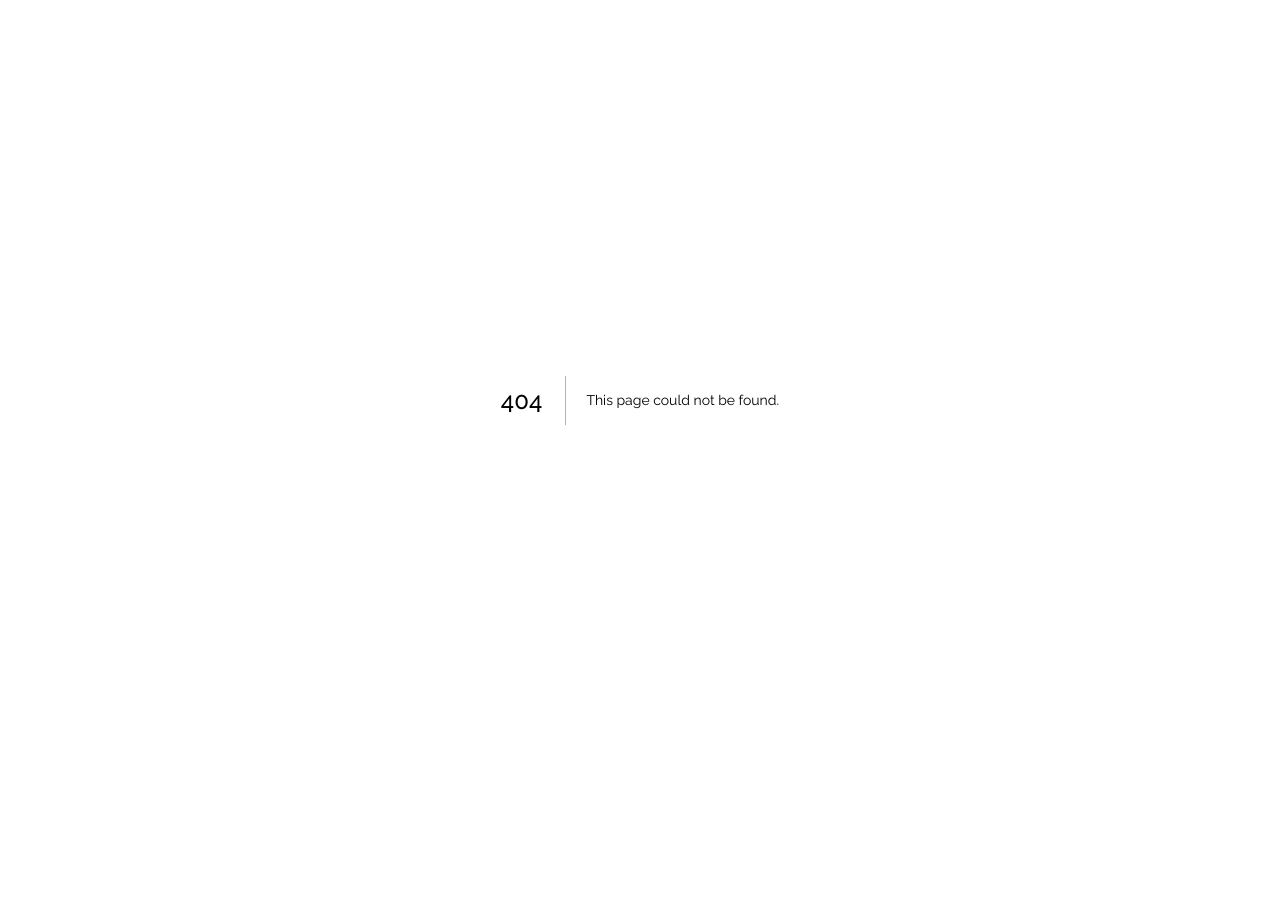
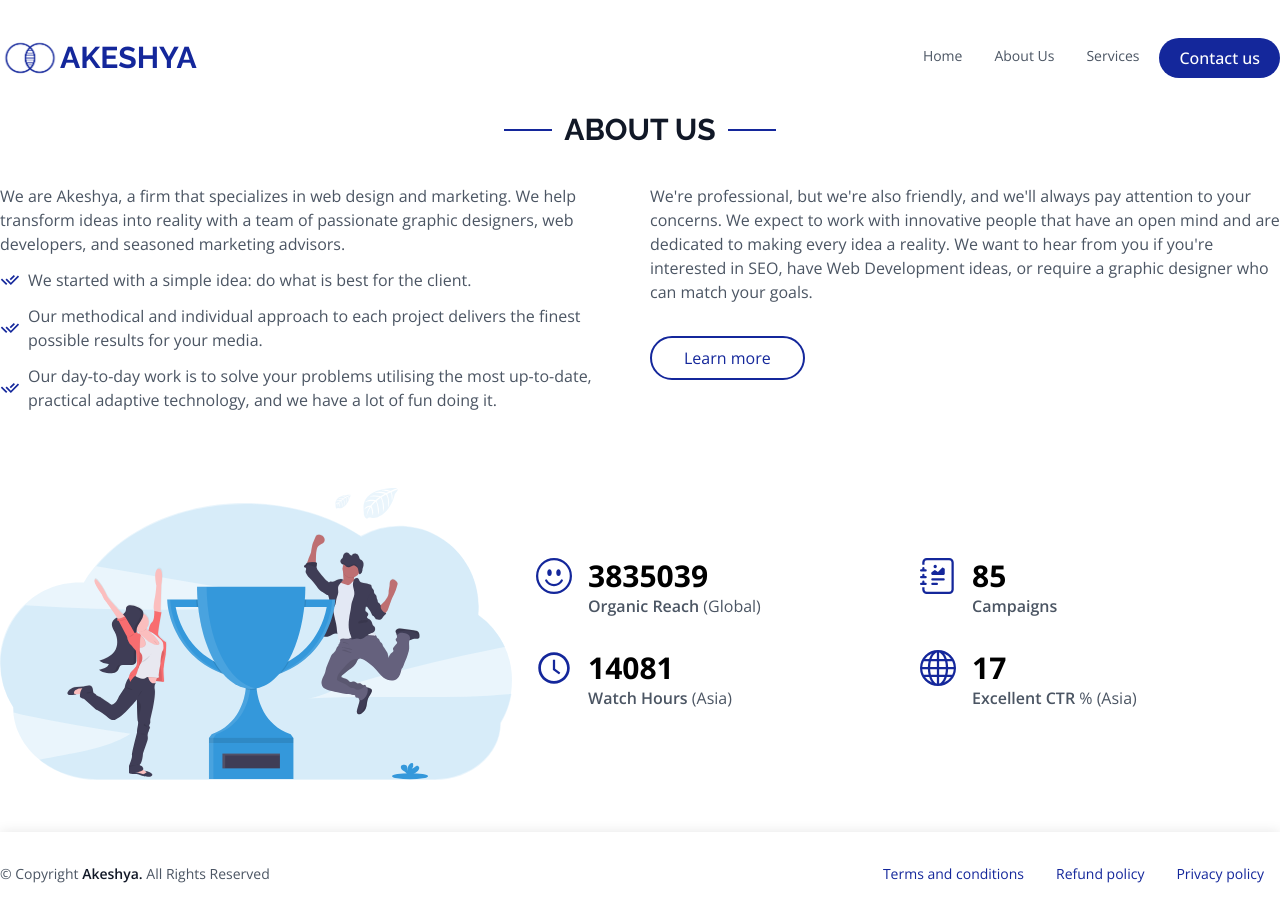
Before and after one commit to rupeshbisen/akeshya.com, a Next.js app: page /aboutus in a window 1280 px wide. Before the commit this address had no page. Shown: the top 922 px of the page. Before the commit the page ends 800 px from the top, so only its background shows below. Built offline with nearby package versions, Linux system fonts and the light colour scheme.

Commit message:
link the pages

```diff
--- /dev/null
+++ b/src/app/aboutus/page.tsx
@@ -0,0 +1,10 @@
+import AboutComponent from "@/components/aboutComponent";
+
+
+export default function AboutUs() {
+    return (
+        <div className='mt-24 mb-9'>
+            <AboutComponent />
+        </div>
+    )
+}
--- /dev/null
+++ b/src/app/contactus/page.tsx
@@ -0,0 +1,10 @@
+import ContactComponent from '@/components/contactComponent'
+import React from 'react'
+
+export default function Contactus() {
+    return (
+        <div className='mt-24'>
+            <ContactComponent />
+        </div>
+    )
+}
--- a/src/app/layout.tsx
+++ b/src/app/layout.tsx
@@ -2,6 +2,9 @@
 import type { Metadata } from "next";
 import { Open_Sans } from "next/font/google";
 import "./globals.css";
+import Navbar from "@/components/navbar";
+import Footer from "@/components/footer";
+import ScrollToTopButton from "@/commonComponents/ScrollToTopButton";
 
 const openSans = Open_Sans({ subsets: ["latin"] });
 
@@ -24,7 +27,14 @@ export default function RootLayout({
         >
         </link>
       </head>
-      <body className={openSans.className}>{children}</body>
+      <body className={openSans.className}>
+        <Navbar />
+        <main className="flex flex-col items-center justify-between">
+          {children}
+        </main>
+        <Footer />
+        <ScrollToTopButton />
+      </body>
     </html>
   );
 }
--- a/src/app/page.tsx
+++ b/src/app/page.tsx
@@ -1,16 +1,13 @@
 'use client'
-import AboutUs from "@/components/aboutUs";
-import ContactUs from "@/components/contactUs";
+import ContactUs from "@/components/contactComponent";
 import Features from "@/components/features";
-import Footer from "@/components/footer";
 import HeroSection from "@/components/heroSection";
-import Navbar from "@/components/navbar";
 import Process from "@/components/process";
-import ScrollToTopButton from "@/commonComponents/ScrollToTopButton";
 import Services from "@/components/services";
 import Aos from "aos";
 import 'aos/dist/aos.css';
 import { useEffect } from "react";
+import AboutComponent from "@/components/aboutComponent";
 
 export default function Home() {
   useEffect(() => {
@@ -21,18 +18,13 @@ export default function Home() {
   }, []);
 
   return (
-    <main className="flex min-h-screen flex-col items-center justify-between">
-      <Navbar />
     <div className="mt-24 w-full">
       <HeroSection />
-        <AboutUs />
+      <AboutComponent />
       <Services />
       <Process />
       <Features />
       <ContactUs />
     </div>
-      <Footer />
-      <ScrollToTopButton />
-    </main>
   );
 }
--- a/src/components/aboutUs/index.tsx
+++ b/src/components/aboutComponent/index.tsx
@@ -1,3 +1,4 @@
+'use client'
 import Image from 'next/image'
 import About from '../../../public/assest/counts-img.svg'
 import { BsGlobe } from "react-icons/bs";
@@ -5,16 +6,16 @@ import { BsEmojiSmile, BsJournalRichtext } from "react-icons/bs";
 import { AiOutlineClockCircle } from "react-icons/ai";
 import NumberTicker from '@/commonComponents/NumberTicker';
 import { RiCheckDoubleLine } from "react-icons/ri";
+import { useRouter } from 'next/navigation';
 
-export default function AboutUs() {
+export default function AboutComponent() {
+    const router = useRouter();
     return (
-        <div className='max-w-screen-xl mx-auto py-4 px-4 xl:px-0'>
-            <div data-aos="fade-up">
-                <div className='text-3xl flex items-center justify-center font-light text-[#14279b] mb-9'>
-                    <div className='h-[2px] w-12 m-3 bg-[#14279b]' />
-                    <h1 className='text-gray-900 font-bold'>ABOUT US</h1>
-                    <div className='h-[2px] w-12 m-3 bg-[#14279b]' />
-                </div>
+        <div id='aboutus' className='max-w-screen-xl mx-auto py-4 px-4 xl:px-0'>
+            <div className='text-3xl flex items-center justify-center font-light text-[#14279b] mb-9' data-aos="fade-up">
+                <div className='h-[2px] w-12 m-3 bg-[#14279b]' />
+                <h1 className='text-gray-900 font-bold'>ABOUT US</h1>
+                <div className='h-[2px] w-12 m-3 bg-[#14279b]' />
             </div>
 
             <div className='grid grid-cols-1 lg:grid-cols-2 gap-5' >
@@ -26,12 +27,12 @@ export default function AboutUs() {
                 </div>
                 <div data-aos="fade-up" data-aos-delay="300">
                     <p className='text-gray-600'>We&apos;re professional, but we&apos;re also friendly, and we&apos;ll always pay attention to your concerns. We expect to work with innovative people that have an open mind and are dedicated to making every idea a reality. We want to hear from you if you&apos;re interested in SEO, have Web Development ideas, or require a graphic designer who can match your goals.</p>
-                    <button className='text-[#14279b] hover:text-white hover:bg-[#14279b] px-8 py-2 border-2 border-[#14279b] rounded-full mt-8'>Learn more</button>
+                    <button className='text-[#14279b] hover:text-white hover:bg-[#14279b] px-8 py-2 border-2 border-[#14279b] rounded-full mt-8' onClick={() => router.push('/#services')}>Learn more</button>
                 </div>
             </div>
 
             <div className='grid grid-cols-1 md:grid-cols-10 mt-16 items-center'>
-                <div className='md:col-span-4' data-aos="fade-right" data-aos-delay="150">
+                <div className='sm:col-span-10 md:col-span-4' data-aos="fade-right" data-aos-delay="150">
                     <Image src={About} alt='this is image' />
                 </div>
                 <div className='md:col-span-3 md:ml-6' data-aos="fade-left" data-aos-delay="300">
--- a/src/components/contactUs/index.tsx
+++ b/src/components/contactComponent/index.tsx
@@ -2,9 +2,9 @@ import React from 'react'
 import { LuMapPin } from "react-icons/lu";
 import { RiMailSendLine, RiPhoneLine } from "react-icons/ri";
 
-export default function ContactUs() {
+export default function ContactComponent() {
     return (
-        <div className='max-w-screen-xl mx-auto p-4 text-sm'>
+        <div id='contact' className='max-w-screen-xl mx-auto p-4 text-sm'>
             <div data-aos="fade-up">
                 <div className='text-3xl flex items-center justify-center text-[#14279b] mb-11 font-light'>
                     <div className='h-[2px] w-12 m-3 bg-[#14279b]' />
@@ -14,7 +14,7 @@ export default function ContactUs() {
             </div>
 
             <div className='grid grid-cols-1 sm:grid-cols-2 md:grid-cols-12 gap-8 mb-12' >
-                <div className='lg:col-span-4 md:col-span-6'  data-aos="fade-up " data-aos-delay="100 ">
+                <div className='lg:col-span-4 md:col-span-6' data-aos="fade-up " data-aos-delay="100 ">
                     <h2 className='text-[#14279b] text-3xl mb-2 font-semibold'>Akeshya</h2>
                     <p className='text-gray-500'>Designers, developers & marketeers capable of delivering solutions according to your needs,</p>
                 </div>
@@ -33,15 +33,17 @@ export default function ContactUs() {
                     </div>
                 </div>
                 <div className='lg:col-span-5 md:col-span-12' data-aos="fade-up " data-aos-delay="300">
-                    <div>
-                        <input type='text' className='w-full p-3 border mb-4' placeholder='Your Name' />
-                        <input type='email' className='w-full p-3 border mb-4' placeholder='Your Email' />
-                        <input type='text' className='w-full p-3 border mb-4' placeholder='Subject' />
-                        <textarea rows={5} className='w-full p-3 border mb-4' placeholder='Message' />
-                    </div>
-                    <div className='flex justify-center'>
-                        <button className='bg-[#14279b] hover:bg-[#57aae1] text-white py-3 px-5 text-base rounded-full' >Send Message</button>
-                    </div>
+                    <form className='php-email-form' method='POST' name='contact'><input type='hidden' name='form-name' value='contact' />
+                        <div>
+                            <input type='text' className='w-full p-3 border mb-4' placeholder='Your Name' required />
+                            <input type='email' className='w-full p-3 border mb-4' placeholder='Your Email' required />
+                            <input type='text' className='w-full p-3 border mb-4' placeholder='Subject' required />
+                            <textarea rows={5} className='w-full p-3 border mb-4' placeholder='Message' required />
+                        </div>
+                        <div className='flex justify-center'>
+                            <button type="submit" className='bg-[#14279b] hover:bg-[#57aae1] text-white py-3 px-5 text-base rounded-full' >Send Message</button>
+                        </div>
+                    </form>
                 </div>
             </div>
         </div>
--- a/src/components/heroSection/index.tsx
+++ b/src/components/heroSection/index.tsx
@@ -2,8 +2,10 @@ import Image from 'next/image'
 import React from 'react'
 import Hero from '../../../public/assest/hero-img.png'
 import { heroScrollImage } from '@/utils'
+import { useRouter } from 'next/navigation'
 
 export default function HeroSection() {
+    const router = useRouter();
     return (
         <div className='w-full'>
             <div id='hero' className='max-w-screen-xl mx-auto py-4 px-4 xl:px-0'>
@@ -14,6 +16,7 @@ export default function HeroSection() {
                         <button
                             className='text-[#14279b] hover:text-white hover:bg-[#14279b] px-8 py-2 border-2 border-[#14279b] rounded-full mt-9'
                             data-aos="fade-up" data-aos-delay="800"
+                            onClick={() => router.push('/#aboutus')}
                         >
                             Get Started
                         </button>
--- a/src/components/navbar/index.tsx
+++ b/src/components/navbar/index.tsx
@@ -4,9 +4,11 @@ import Logo from '../../../public/assest/logo.png'
 import { navOption } from '@/utils';
 import Link from 'next/link';
 import Image from 'next/image';
+import { useRouter } from 'next/navigation';
 
 
 export default function Navbar() {
+    const router = useRouter();
     const [navClick, setNavClick] = useState<boolean>(false);
 
     const onMenuClick = () => {
@@ -31,9 +33,9 @@ export default function Navbar() {
     }, []);
 
     return (
-        <div className={`text-[#14279b] bg-white w-full fixed transition-all duration-500 py-5 ${isScrolled ? 'header-scrolled' : ''} z-10`}>
-            <nav className={`max-w-screen-xl mx-auto pt-2 px-3 xl:px-0`}>
-                <div className="max-w-screen-xl flex flex-wrap items-center justify-between mx-auto ">
+        <div className={`text-[#14279b] bg-white w-full fixed transition-all duration-500 md:py-5 ${isScrolled ? 'header-scrolled' : ''} z-10 ${navClick ? 'h-full !p-0' : ''}`}>
+            <nav className={`max-w-screen-xl mx-auto pt-2 px-3 xl:px-0 ${navClick ? 'backdrop-contrast-0 h-full' : ''}`}>
+                <div className={`max-w-screen-xl flex flex-wrap items-center justify-between mx-auto`}>
                     <a href="/" className="flex items-center">
                         <Image src={Logo} alt='Logo' height={60} />
                         <h1 className='text-3xl font-bold uppercase'>Akeshya</h1>
@@ -55,21 +57,24 @@ export default function Navbar() {
                         }
                     </button>
 
-                    <div className={`items-center justify-between w-full md:flex md:w-auto ${navClick ? '' : 'hidden'}`} id="navbar-user">
+                    <div className={`items-center justify-between w-full md:flex md:w-auto ${navClick ? 'h-[87vh] rounded-md bg-white' : 'hidden'}`} id="navbar-user">
                         <ul className={`flex flex-col font-medium p-4 md:p-0 mt-4  md:flex-row md:space-x-2  md:mt-0 md:border-0 `}>
                             {navOption.map(item => (
                                 <li key={item.id}>
                                     <Link href={item.path}
                                         key={item.id}
                                         onClick={() => { onMenuClick() }}
-                                        className="block text-sm py-2 pl-3 pr-3 font-light rounded text-gray-600 hover:text-blue-900"
+                                        className="block text-sm py-2 pl-3 pr-3 font-light rounded text-gray-600 hover:text-blue-900 active:text-blue-900"
                                     >
                                         {item.lable}
                                     </Link>
                                 </li>
                             ))}
-                            <button className='bg-[#14279b] hover:bg-[#57aae1] px-5 py-2 text-white rounded-full'>
-                                <Link href='/contact' >Contact us</Link>
+                            <button
+                                className='bg-[#14279b] hover:bg-[#57aae1] px-5 py-2 mt-4 md:mt-0 text-white rounded-full'
+                                onClick={() => { router.push('/contactus'); onMenuClick() }}
+                            >
+                                Contact us
                             </button>
                         </ul>
                     </div>
--- a/src/components/services/index.tsx
+++ b/src/components/services/index.tsx
@@ -3,7 +3,7 @@ import React from 'react'
 
 export default function Services() {
     return (
-        <div className='max-w-screen-xl mx-auto p-7 md:p-4'>
+        <div id='services' className='max-w-screen-xl mx-auto p-7 md:p-4'>
             <div className='text-center mb-9 mt-20' data-aos="fade-up">
                 <div className='text-3xl font-light text-[#14279b] mb-5 flex items-center justify-center'>
                     <div className='h-[2px] w-12 m-3 bg-[#14279b]' />
--- a/src/utils/index.tsx
+++ b/src/utils/index.tsx
@@ -18,7 +18,7 @@ export const navOption = [
     {
         id: "services",
         lable: "Services",
-        path: "services",
+        path: "/#services",
     },
 ]
 
```
Lines whose indentation alone changed are shown as unchanged.
